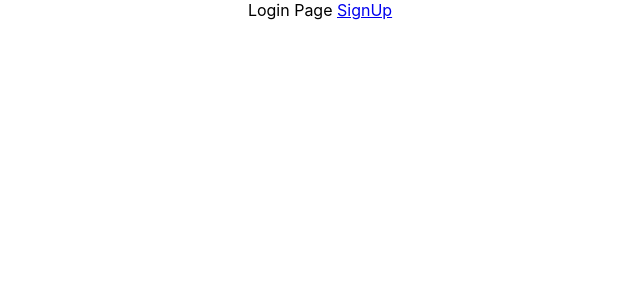
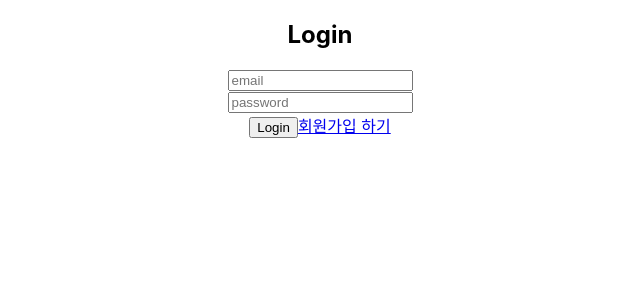
Before and after one commit to sinde530/crongback, a React (Create React App) app in the folder client/: page / in a window 1280 px wide. Shown: the top 300 px of the page, without its empty margins (320-960 px from the left). Built offline with nearby package versions, Linux system fonts and the light colour scheme.

Commit message:
login form write

```diff
--- a/client/src/App.tsx
+++ b/client/src/App.tsx
@@ -10,7 +10,7 @@ function App() {
     <div className="App">
       <Routes>
         <Route path="/" element={<Login />} />
-        <Route path="/singup" element={<SingUp />} />
+        <Route path="/signup" element={<SingUp />} />
       </Routes>
     </div>
   );
--- a/client/src/components/LogIn/index.tsx
+++ b/client/src/components/LogIn/index.tsx
@@ -1,11 +1,50 @@
+import { useCallback, useState } from 'react';
+
 import { Link } from 'react-router-dom';
 
 export default function Login() {
+  const [email, setEmail] = useState('');
+  const [password, setPassword] = useState('');
+
+  const onClickEmail = useCallback((e:any) => {
+    setEmail(e.currentTarget.value);
+  }, []);
+
+  const onClickPassword = useCallback((e:any) => {
+    setPassword(e.currentTarget.value);
+  }, []);
+
+  const onSubmit = useCallback((e:any) => {
+    e.preventDefault();
+  }, [email, password]);
+
   return (
     <div>
-      Login Page
-      {' '}
-      <Link to="/singup">SignUp</Link>
+      <h2>Login </h2>
+      <form onSubmit={onSubmit}>
+        <div>
+          <input
+            type="email"
+            name="email"
+            value={email}
+            placeholder="email"
+            onChange={onClickEmail}
+          />
+        </div>
+        <div>
+          <input
+            type="password"
+            name="password"
+            value={password}
+            placeholder="password"
+            onChange={onClickPassword}
+          />
+        </div>
+        <div>
+          <button type="submit">Login</button>
+          <Link to="/signup">회원가입 하기</Link>
+        </div>
+      </form>
     </div>
   );
 }
```
